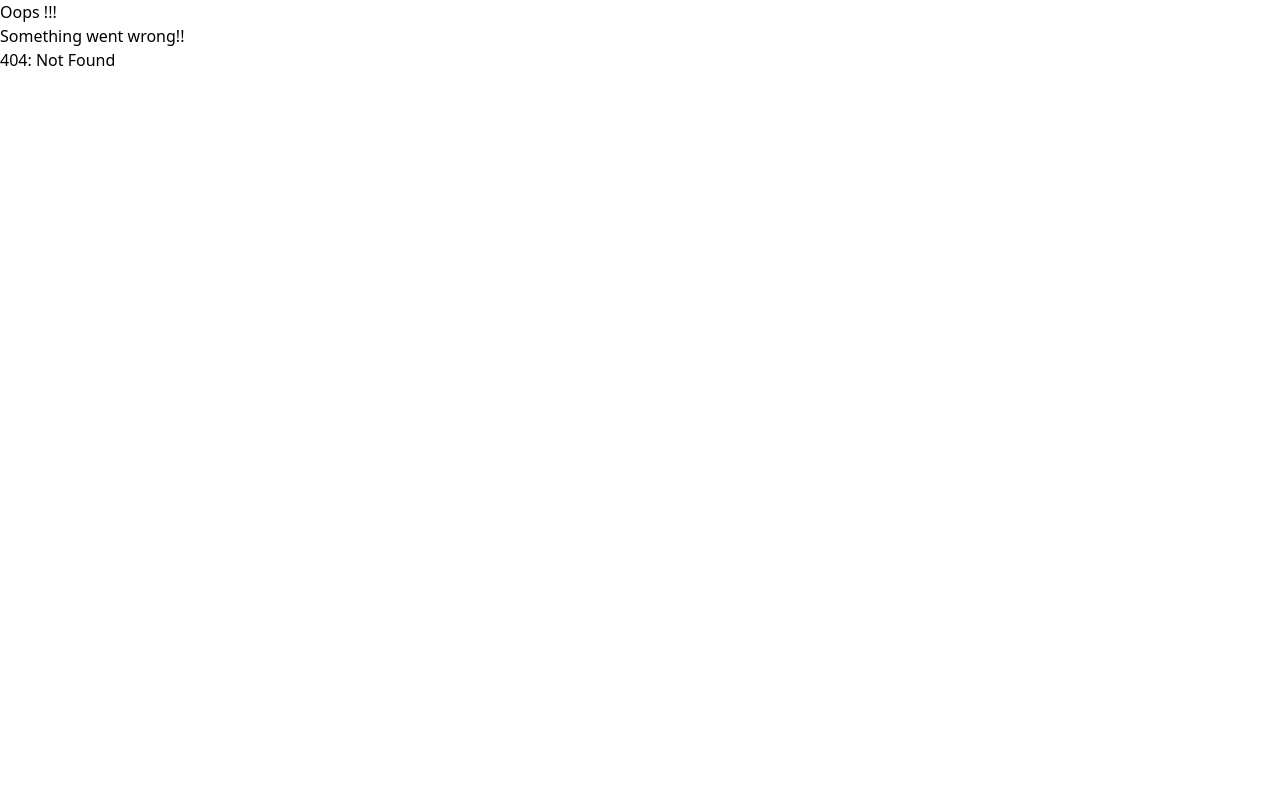
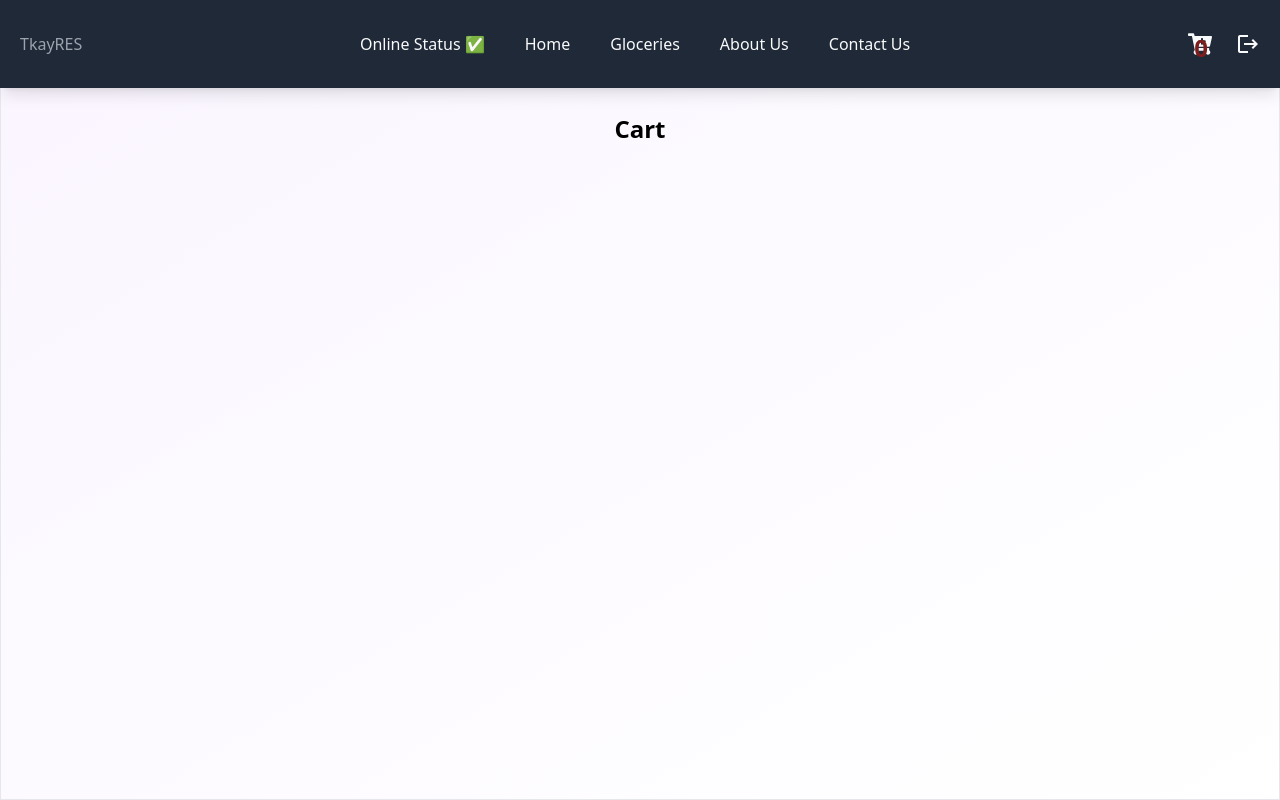
Before and after one commit to Tkayy729/Hello-React, a React (Vite) app: page /cart in a window 1280 px wide. Before the commit this address had no page. Built offline with nearby package versions, Linux system fonts and the light colour scheme.

Commit message:
cart functionality

```diff
--- a/package.json
+++ b/package.json
@@ -24,9 +24,11 @@
     "tailwindcss": "^3.4.18"
   },
   "dependencies": {
+    "@reduxjs/toolkit": "^2.10.1",
     "react": "^19.1.1",
     "react-dom": "^19.1.1",
     "react-icons": "^5.5.0",
+    "react-redux": "^9.2.0",
     "react-router": "^6.30.1",
     "react-router-dom": "^6.30.1"
   },
--- a/src/App.js
+++ b/src/App.js
@@ -7,14 +7,19 @@ import AboutUs from "./components/AboutUs";
 import ContactUs from "./components/ContactUs";
 import Error from "./components/Error";
 import RestaurantMenu from "./components/RestaurantMenu";
+import { Provider } from "react-redux";
+import appStore from "./utils/appStore";
+import Cart from "./components/Cart";
 
 const root = ReactDOM.createRoot(document.getElementById("root"));
 
 const AppLayout = () => (
-  <div className="app">
-    <Header />
-    <Outlet />
-  </div>
+  <Provider store={appStore}>
+    <div className="app">
+      <Header />
+      <Outlet />
+    </div>
+  </Provider>
 );
 
 const Gloceries = lazy(() => import("./components/Gloceries"));
@@ -49,6 +54,10 @@ const appRouter = createBrowserRouter([
           </Suspense>
         ),
       },
+      {
+        path: "/cart",
+        element: <Cart />,
+      },
     ],
   },
 ]);
--- /dev/null
+++ b/src/components/Cart.js
@@ -0,0 +1,20 @@
+import React, { useState } from "react";
+import ItemList from "./ItemList";
+import { useSelector } from "react-redux";
+
+const Cart = () => {
+  const cartItems = useSelector((store) => store.cart.items);
+
+  return (
+    <div className="min-h-screen pt-28 border-red border bg-gradient-to-br from-purple-50 to-white flex flex-col items-center px-4">
+      <div className="flex flex-col">
+        <span className="text-2xl font-bold">Cart</span>
+      </div>
+      <div className="w-full">
+        <ItemList data={cartItems} />
+      </div>
+    </div>
+  );
+};
+
+export default Cart;
--- a/src/components/Header.js
+++ b/src/components/Header.js
@@ -2,9 +2,12 @@ import { MdLogout } from "react-icons/md";
 import { FaCartPlus } from "react-icons/fa";
 import { Link } from "react-router-dom";
 import useOnlineStatus from "../utils/useOnlineStatus";
+import { useSelector } from "react-redux";
 
 const Header = () => {
   const isOnline = useOnlineStatus();
+
+  const cartItems = useSelector((store) => store.cart.items);
 
   return (
     <div className="fixed w-full top-0 left-0 flex justify-between bg-gray-800 text-gray-50 px-5 shadow-lg **z-[1000]**">
@@ -29,7 +32,15 @@ const Header = () => {
         </ul>
       </div>
       <div className="flex  justify-center items-center space-x-6 ">
-        <FaCartPlus className=" w-6 h-6" />
+        <Link to={"/cart"}>
+          <div className="relative" >
+            <FaCartPlus className=" w-6 h-6" />{" "}
+            <span className="absolute right-1 font-bold text-2xl top-0 text-red-900 ">
+              {" "}
+              {cartItems.length}
+            </span>
+          </div>
+        </Link>
         <MdLogout className="w-6 h-6 " />
       </div>
     </div>
--- a/src/components/ItemList.js
+++ b/src/components/ItemList.js
@@ -1,14 +1,17 @@
 import React from "react";
 import { ALT_IMG_URL } from "../utils/constants";
+import { useDispatch } from "react-redux";
+import { addItems } from "../utils/cartSlice";
 
 const ItemList = ({ data }) => {
+  const dispatch = useDispatch();
   return (
     <div>
       {data.map((item) => {
         const { name, price, description } = item.card.info;
         return (
           <div
-            className="flex justify-between p-2 border-b-4 "
+            className="relative flex justify-between p-2 border-b-4 "
             key={item.card.info.id}
           >
             <div className="flex flex-col">
@@ -16,6 +19,12 @@ const ItemList = ({ data }) => {
               <span className="text-xs">{description}</span>
               <span className="text-xs">₹{price / 100}</span>
             </div>
+            <button
+              onClick={() => dispatch(addItems(item))}
+              className="right-40 absolute px-3 py-1 bg-black text-white rounded-lg"
+            >
+              add +
+            </button>
             <div>
               <img width={100} alt="img" src={ALT_IMG_URL} />
             </div>
--- /dev/null
+++ b/src/utils/appStore.js
@@ -0,0 +1,10 @@
+import { configureStore } from "@reduxjs/toolkit";
+import { cartReducer } from "./cartSlice";
+
+const appStore = configureStore({
+  reducer: {
+    cart: cartReducer,
+  },
+});
+
+export default appStore;
--- /dev/null
+++ b/src/utils/cartSlice.js
@@ -0,0 +1,22 @@
+import { createSlice } from "@reduxjs/toolkit";
+
+const carSlice = createSlice({
+  name: "cart",
+  initialState: {
+    items: [],
+  },
+  reducers: {
+    addItems: (state, action) => {
+      state.items.push(action.payload);
+    },
+    clearCart: (state) => {
+      state.items.length = 0;
+    },
+    removeItem: (state) => {
+      state.items.pop();
+    },
+  },
+});
+
+export const { addItems, clearCart, removeItem } = carSlice.actions;
+export const cartReducer = carSlice.reducer;
```
Also changed, not shown: 1 other file (tests, documents, lock files or other folders).
